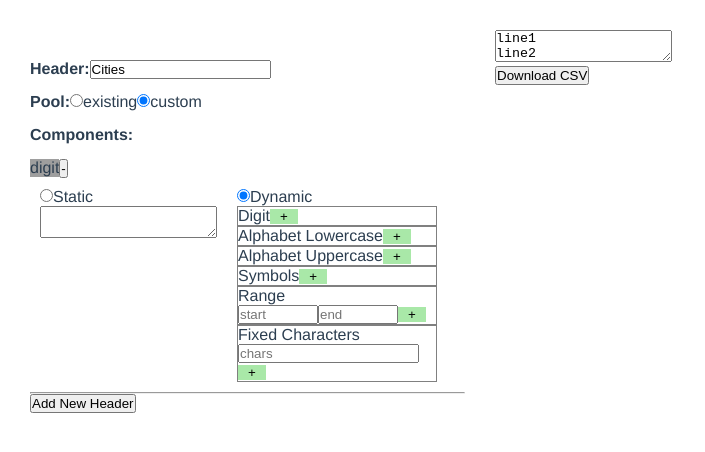
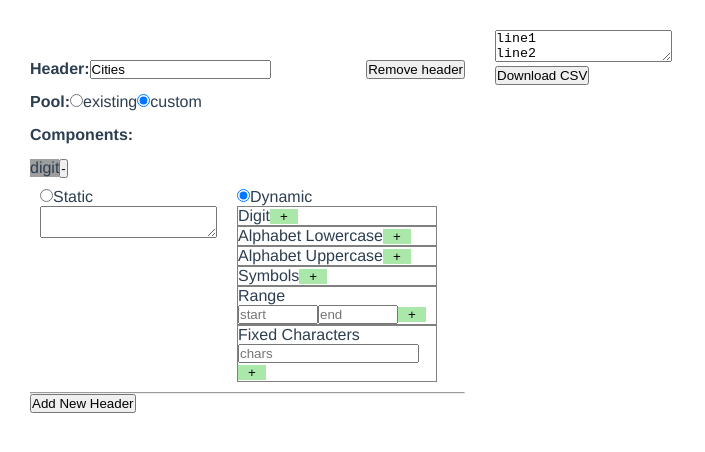
Before and after one commit to lucidkodo/seed-gen, a Vue app: page / in a window 1280 px wide. Shown: the top 452 px of the page, without its empty margins (0-705 px from the left). Built offline with nearby package versions, Linux system fonts and the light colour scheme.

Commit message:
Add header remove button

```diff
--- a/src/App.vue
+++ b/src/App.vue
@@ -2,6 +2,7 @@
 #component
   //- h1 Seed gen
   .header(v-for="(header, index) in headers", :i="index", :header="header")
+    button.remove-header(@click="removeHeader(index)") Remove header
     p.title Header:
     input(type="text", placeholder="Header name", v-model="header.name")
     br
@@ -61,7 +62,7 @@
           .container
             label Fixed Characters
             input(type="text", :id="'fixChar' + index", placeholder="chars")
-            button(@click="header.parts.collection.push({handler: 'range', value: getValue('char', index)})") +
+            button(@click="header.parts.collection.push({handler: 'plain', value: getValue('char', index)})") +
     hr
 
   button(@click="addHeader") Add New Header
@@ -124,6 +125,10 @@ export default {
         }
       ],
       csvResults: 'line1\nline2',
+
+      removeHeader (i) {
+        this.headers.splice(i, 1)
+      },
 
       addHeader () {
         this.headers.push({
--- a/src/app.sass
+++ b/src/app.sass
@@ -18,6 +18,12 @@
 #component
   padding: 0 15px 0 0
 
+  button.remove-header
+    position: absolute
+    right: 0
+    top: 0
+
+
   p
     margin: 0
     display: inline-block
@@ -28,6 +34,7 @@
 
   .header
     margin-top: 30px
+    position: relative
 
 .components
   display: inline-block
@@ -36,6 +43,7 @@
 
 .selected-parts
   background-color: #9e9e9e
+  padding
 
 .parts
   .container
```
